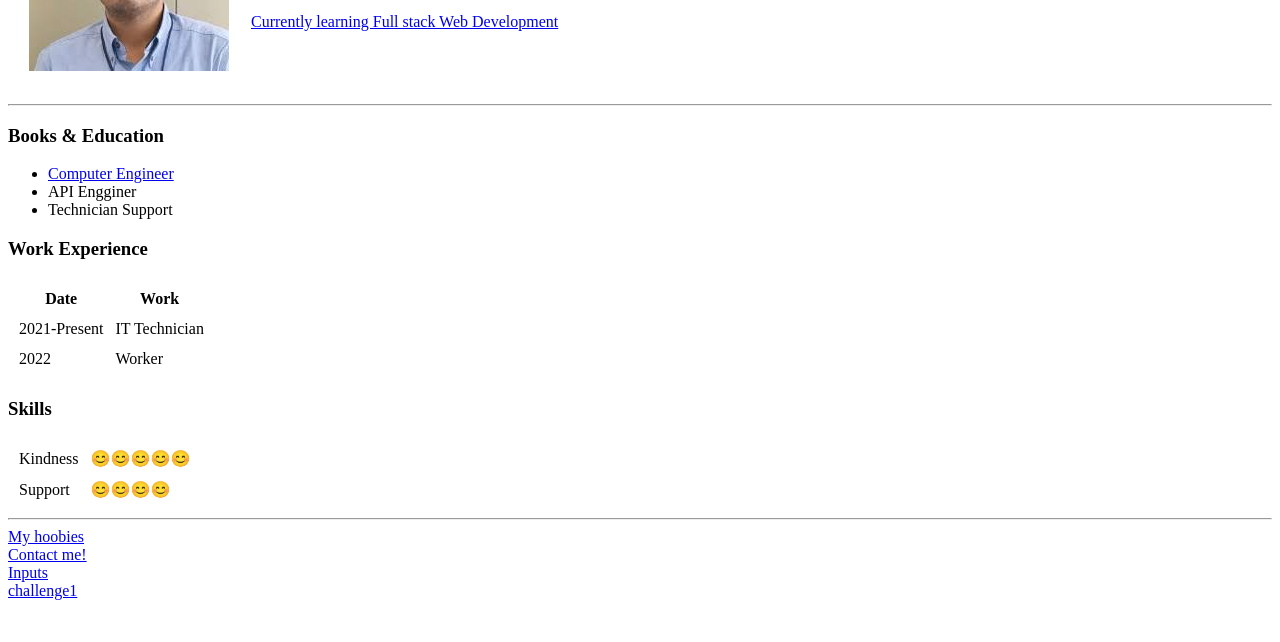
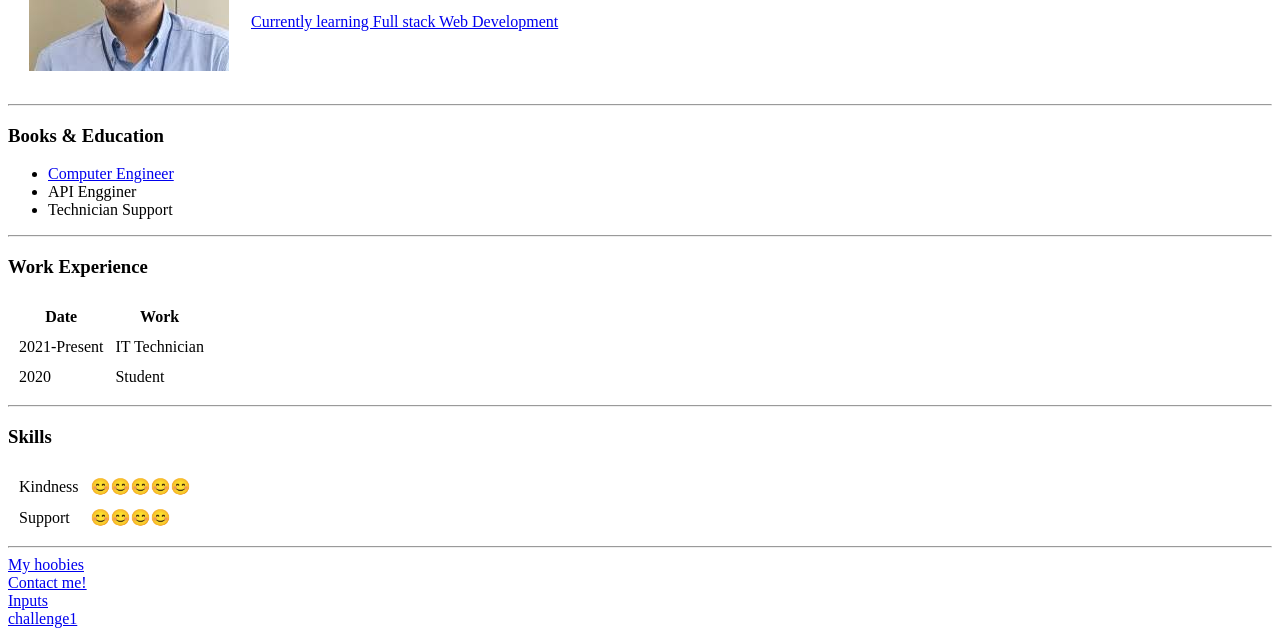
Before and after one commit to IrvingVelica/CV, a plain HTML site: page index.html in a window 1280 px wide. Shown: the part 158-800 px from the top of the page. Drawn offline with Linux system fonts and the light colour scheme.

Commit message:
Add files via upload

```diff
--- a/index.html
+++ b/index.html
@@ -25,7 +25,7 @@
     <li><a href="https://es.wikipedia.org/wiki/Ingenier%C3%ADa_en_computadores">Computer Engineer</a></li>
     <li>API Engginer</li>
     <li>Technician Support</li>
-  </ul>
+  </ul><hr>
   <h3>Work Experience</h3>
   <table cellspacing="10">
     <thead>
@@ -40,11 +40,11 @@
         <td>IT Technician</td>
       </tr>
       <tr>
-        <td>2022</td>
-        <td>Worker</td>
+        <td>2020</td>
+        <td>Student</td>
       </tr>
     </tbody>
-  </table>
+  </table><hr>
 <!--Making a skills table-->
   <h3>Skills</h3>
   <table cellspacing="10">
```
